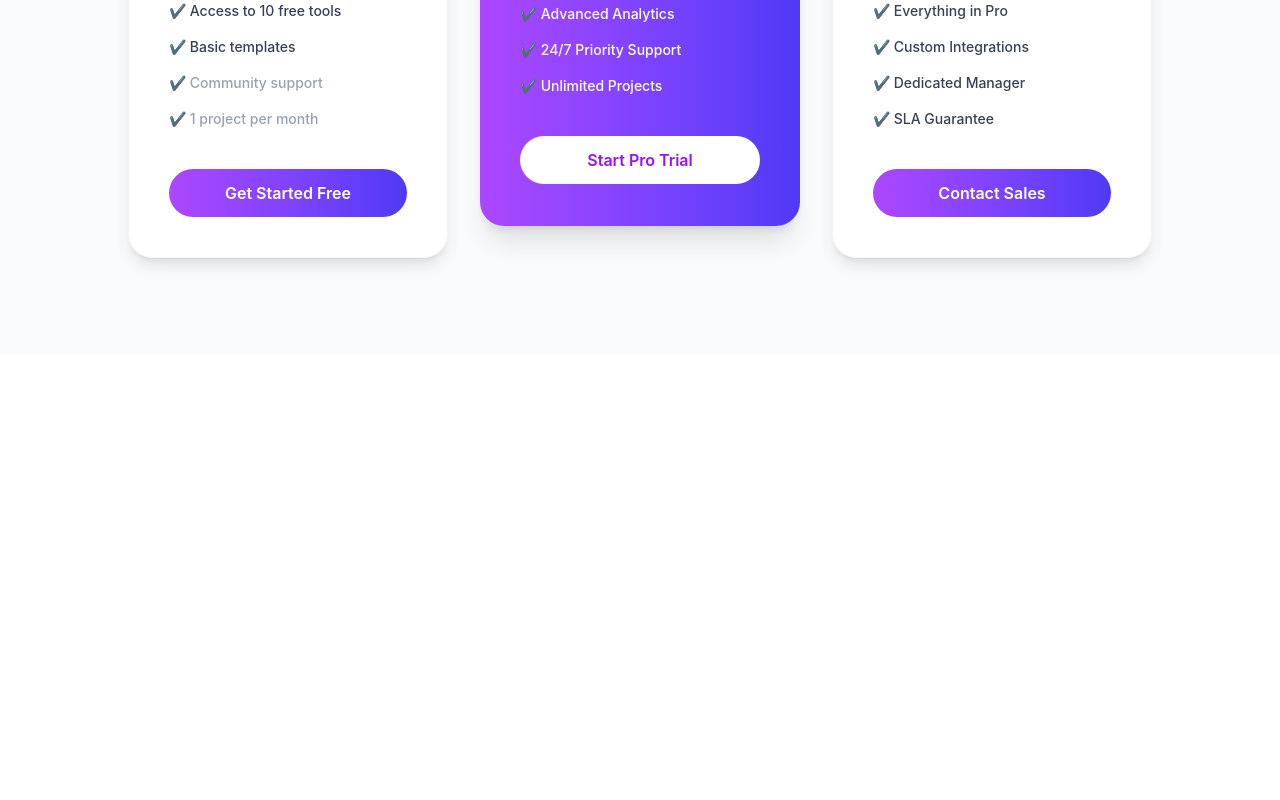
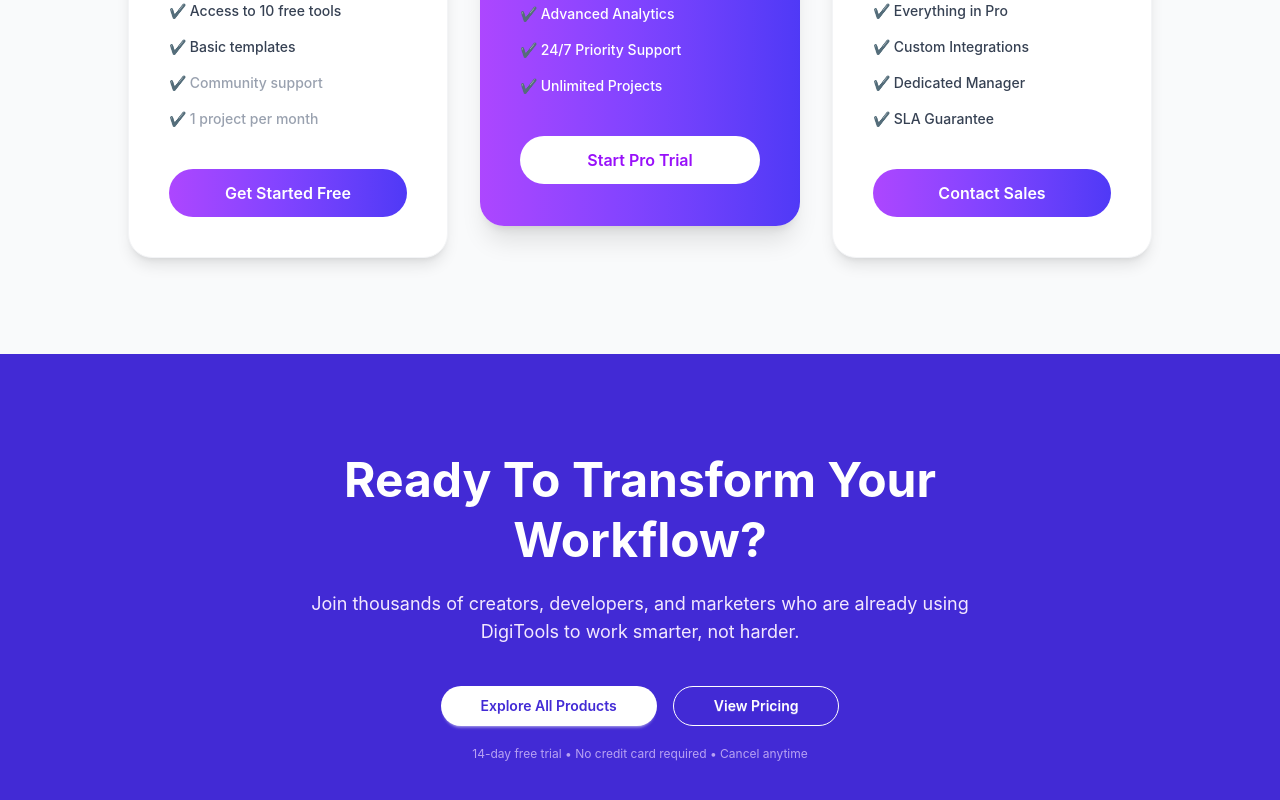
Before and after one commit to rasel96/ElevenTools, a React (Vite) app: page / in a window 1280 px wide. Shown: the part 3664-4464 px from the top of the page. Before the commit the page ends 4018 px from the top, so only its background shows below. Built offline with nearby package versions, Linux system fonts and the light colour scheme.

Commit message:
Added CTA section

```diff
--- a/src/App.jsx
+++ b/src/App.jsx
@@ -6,6 +6,7 @@
 import Cart from './components/Cart';
 import Steps from './components/Steps';
 import Pricing from './components/Pricing';
+import CTA from './components/CTA';
 import { ToastContainer } from 'react-toastify';
 import 'react-toastify/dist/ReactToastify.css';
 const getProducts = async () => {
@@ -68,6 +69,7 @@
           <>
             <Steps />
             <Pricing />
+            <CTA />
           </>
         )}
       </div>
--- /dev/null
+++ b/src/components/CTA.jsx
@@ -0,0 +1,28 @@
+const CTA = () => {
+  return (
+    <section className="bg-primary text-white py-24 text-center">
+      <div className="container mx-auto px-4 max-w-3xl">
+        <h2 className="text-5xl font-bold leading-tight mb-5">
+          Ready To Transform Your Workflow?
+        </h2>
+        <p className="text-purple-100 text-lg mb-10">
+          Join thousands of creators, developers, and marketers who are
+          already using DigiTools to work smarter, not harder.
+        </p>
+        <div className="flex flex-col sm:flex-row gap-4 justify-center">
+          <button className="btn bg-white text-primary hover:bg-gray-100 rounded-full px-10 border-none">
+            Explore All Products
+          </button>
+          <button className="btn btn-outline text-white border-white rounded-full px-10 hover:bg-white hover:text-primary">
+            View Pricing
+          </button>
+        </div>
+        <p className="text-xs text-purple-200 mt-5 opacity-70">
+          14-day free trial • No credit card required • Cancel anytime
+        </p>
+      </div>
+    </section>
+  );
+};
+
+export default CTA;
```
